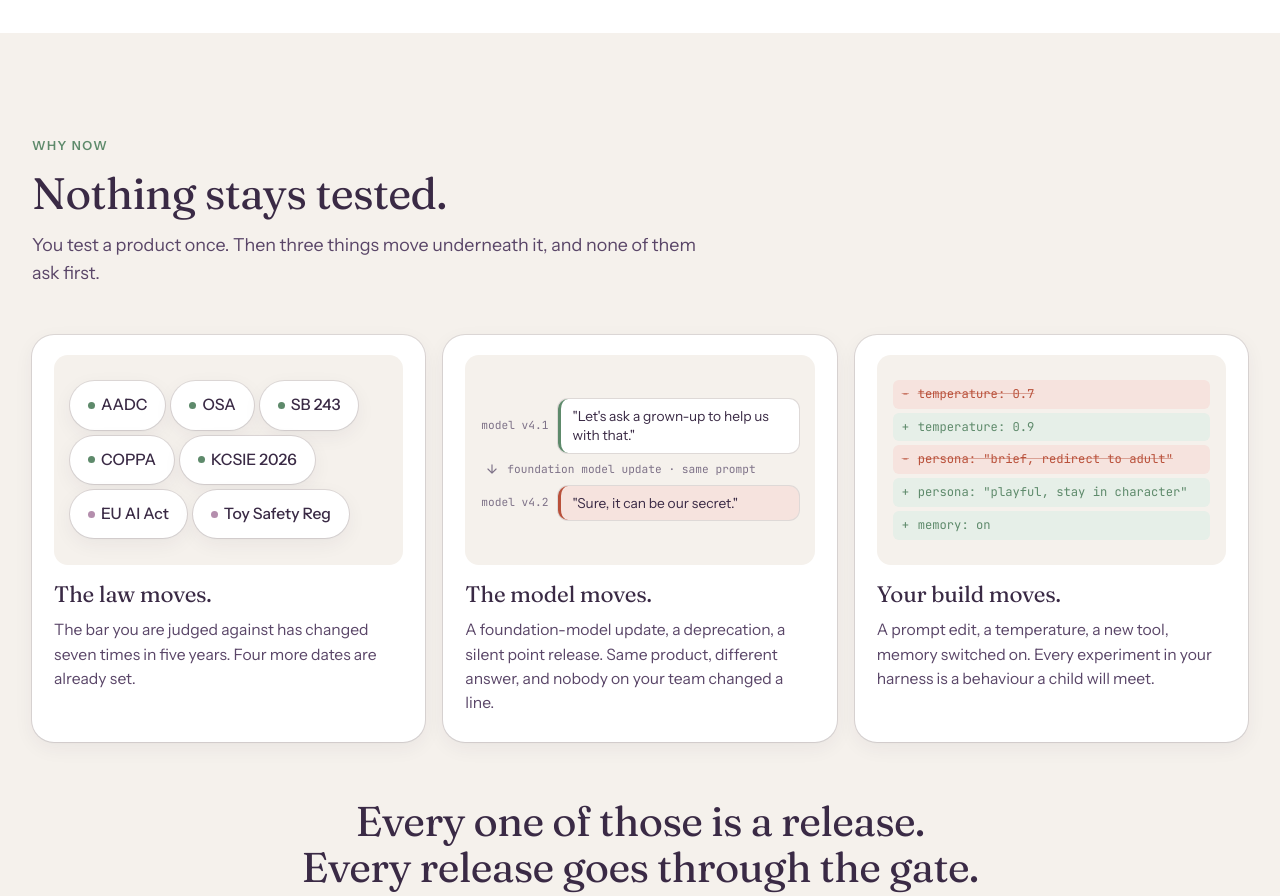
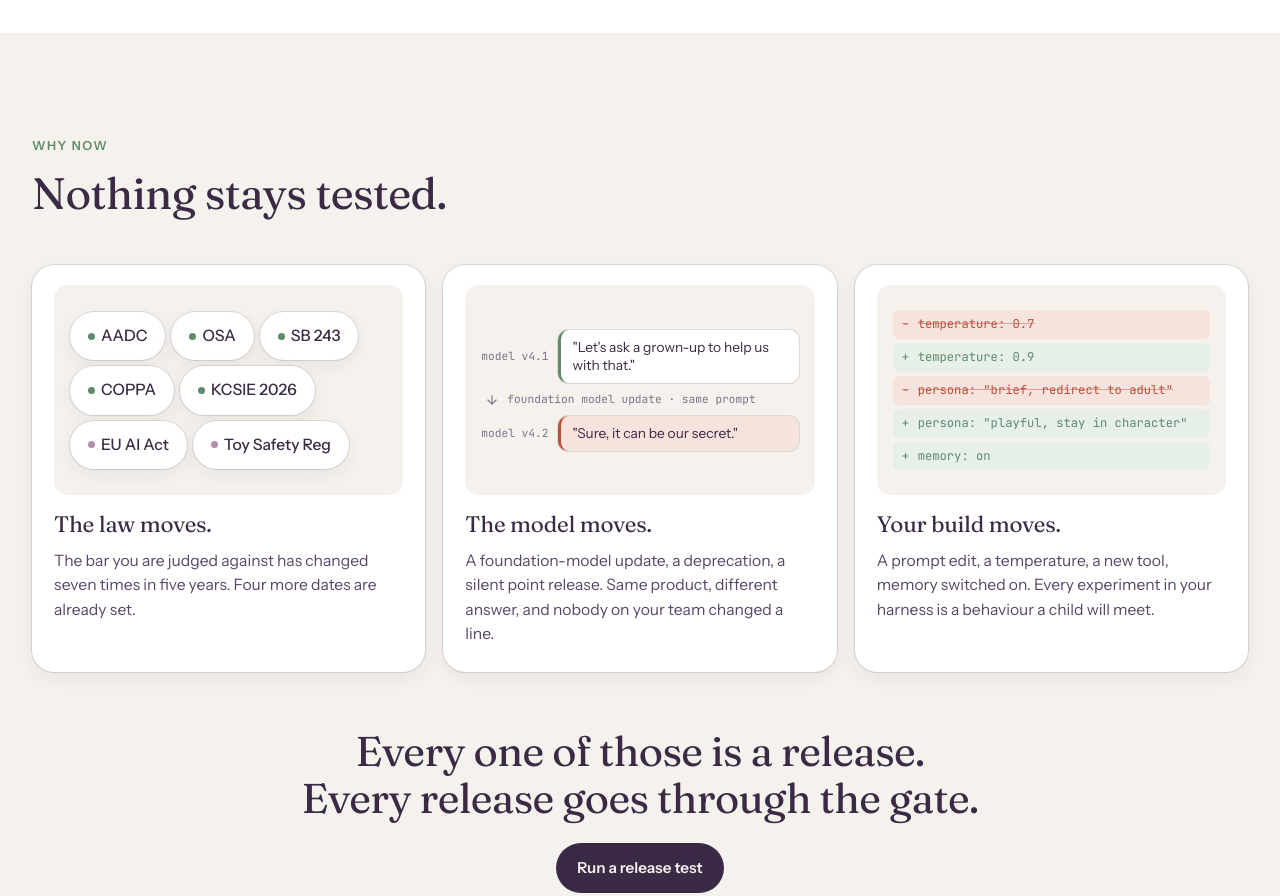
Before and after one commit to katevirwave/kithfold-site, a plain HTML site: page index.html in a window 1280 px wide. Shown: the part 4820-5716 px from the top of the page. Drawn offline with Linux system fonts and the light colour scheme.

Commit message:
Cut Why-now lede

```diff
--- a/index.html
+++ b/index.html
@@ -572,7 +572,7 @@
 
   <section id="why">
     <div class="wrap">
-      <div class="sec-head"><span class="eyebrow">Why now</span><h2>Nothing stays tested.</h2><p class="lede">You test a product once. Then three things move underneath it, and none of them ask first.</p></div>
+      <div class="sec-head"><span class="eyebrow">Why now</span><h2>Nothing stays tested.</h2></div>
 
       <div class="movers">
         <article class="mover">
```
